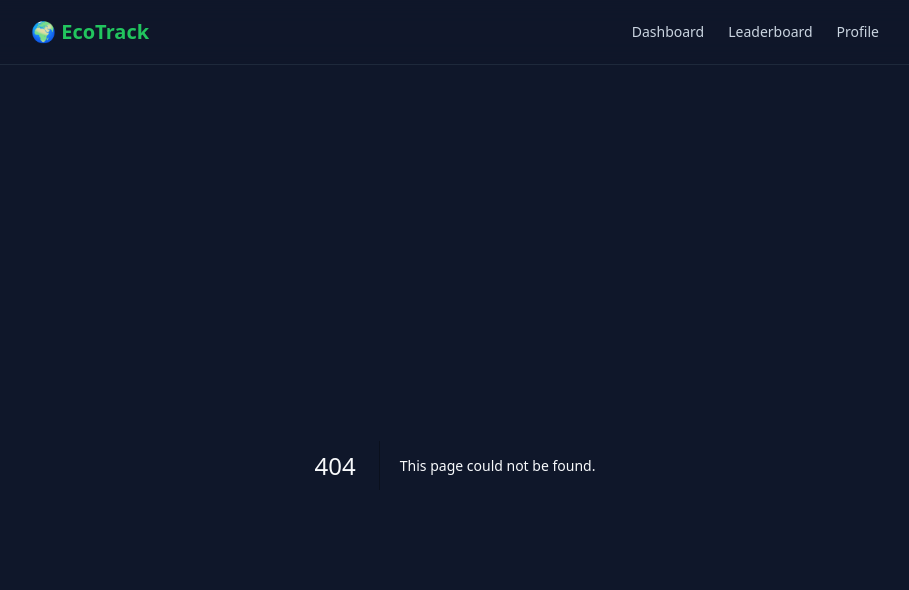
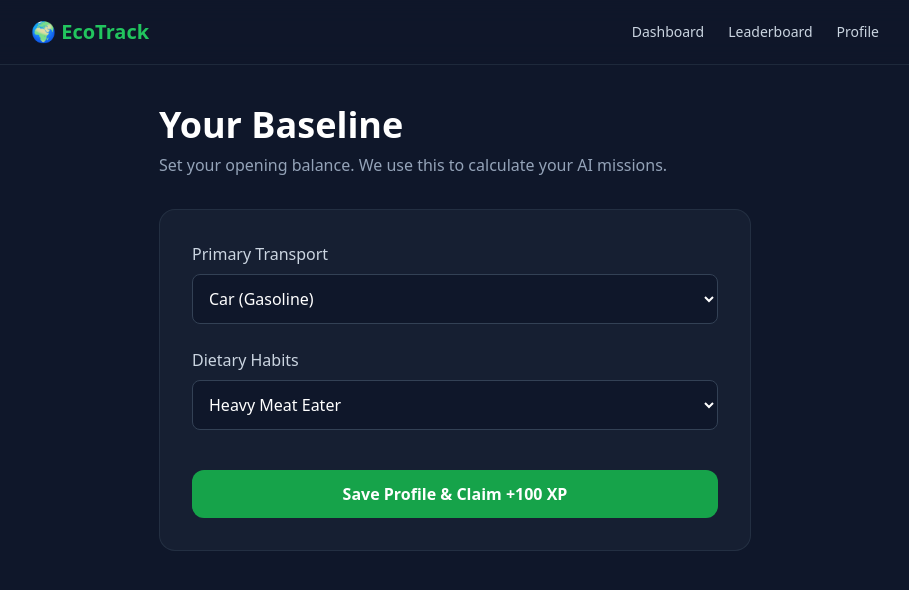
Before and after one commit to Prem759-0/Ecotrack-Ai-2026, a Next.js app: page /profile in a window 1280 px wide. Before the commit this address had no page. Shown: the top 590 px of the page, without its empty margins (185-1094 px from the left). Built offline with nearby package versions, Linux system fonts and the light colour scheme.

Commit message:
Create page.tsx

```diff
--- /dev/null
+++ b/app/profile/page.tsx
@@ -0,0 +1,80 @@
+"use client";
+
+import { useState } from "react";
+import { useRouter } from "next/navigation";
+
+export default function Profile() {
+  const router = useRouter();
+  const [loading, setLoading] = useState(false);
+  const [formData, setFormData] = useState({
+    transport: "car",
+    diet: "meat",
+    energy: "high"
+  });
+
+  const handleSubmit = async (e: React.FormEvent) => {
+    e.preventDefault();
+    setLoading(true);
+
+    try {
+      await fetch("/api/profile", {
+        method: "POST",
+        headers: { "Content-Type": "application/json" },
+        body: JSON.stringify({ email: "test@eco.com", ...formData }),
+      });
+      router.push("/dashboard");
+      router.refresh();
+    } catch (error) {
+      console.error("Failed to save profile");
+    }
+    setLoading(false);
+  };
+
+  return (
+    <main className="p-10 max-w-2xl mx-auto min-h-screen">
+      <h1 className="text-4xl font-bold mb-2 text-white">Your Baseline</h1>
+      <p className="text-slate-400 mb-8">Set your opening balance. We use this to calculate your AI missions.</p>
+
+      <form onSubmit={handleSubmit} className="bg-slate-800/50 p-8 rounded-2xl border border-slate-700/50 flex flex-col gap-6">
+
+        {/* Transport */}
+        <div className="flex flex-col gap-2">
+          <label className="text-slate-300 font-medium">Primary Transport</label>
+          <select
+            value={formData.transport}
+            onChange={(e) => setFormData({...formData, transport: e.target.value})}
+            className="p-3 rounded-lg bg-slate-900 border border-slate-700 text-white focus:outline-none focus:border-green-500"
+          >
+            <option value="car">Car (Gasoline)</option>
+            <option value="ev">Electric Vehicle</option>
+            <option value="public">Public Transit</option>
+            <option value="bike">Bicycle / Walking</option>
+          </select>
+        </div>
+
+        {/* Diet */}
+        <div className="flex flex-col gap-2">
+          <label className="text-slate-300 font-medium">Dietary Habits</label>
+          <select
+            value={formData.diet}
+            onChange={(e) => setFormData({...formData, diet: e.target.value})}
+            className="p-3 rounded-lg bg-slate-900 border border-slate-700 text-white focus:outline-none focus:border-green-500"
+          >
+            <option value="meat">Heavy Meat Eater</option>
+            <option value="mixed">Average Mixed Diet</option>
+            <option value="vegetarian">Vegetarian</option>
+            <option value="vegan">Vegan</option>
+          </select>
+        </div>
+
+        <button
+          type="submit"
+          disabled={loading}
+          className="mt-4 w-full py-3 bg-green-600 hover:bg-green-500 text-white font-bold rounded-xl transition-colors disabled:opacity-50"
+        >
+          {loading ? "Saving to Ledger..." : "Save Profile & Claim +100 XP"}
+        </button>
+      </form>
+    </main>
+  );
+}
```
